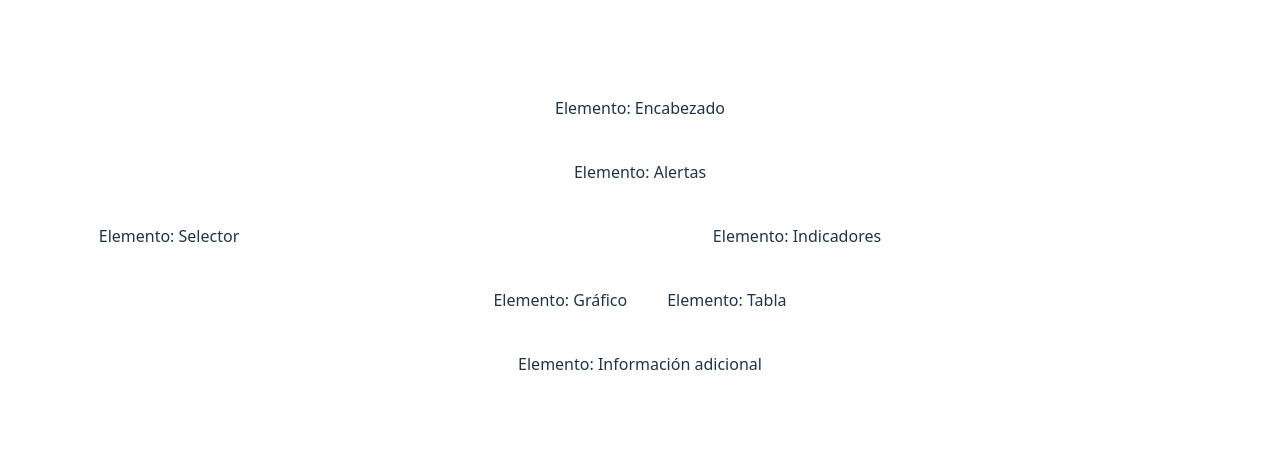
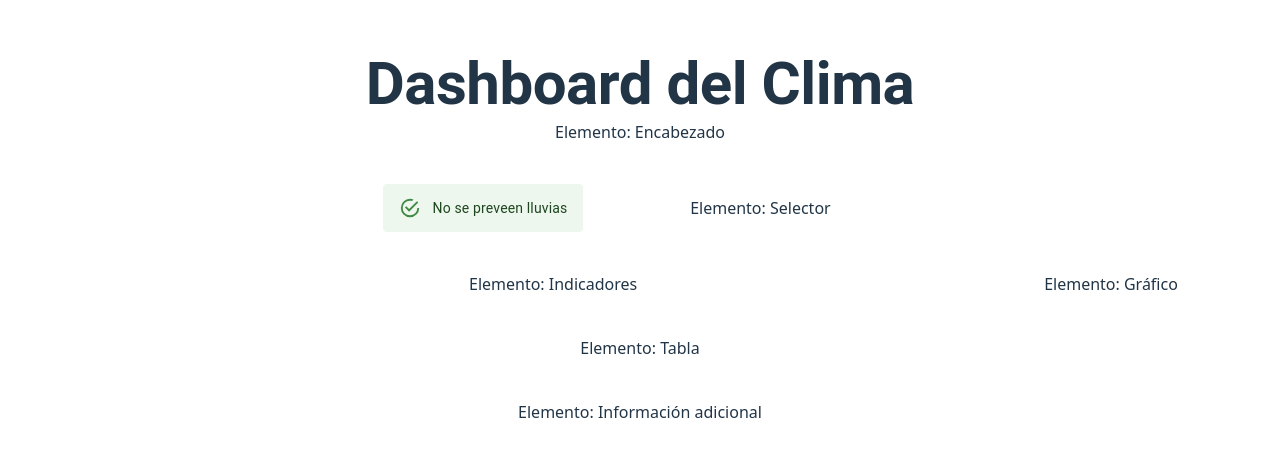
Before and after one commit to MarSalvatore28/DashboardSalvatore, a React (Vite) app: page / in a window 1280 px wide. Shown: the part 164-620 px from the top of the page. Built offline with nearby package versions, Linux system fonts and the light colour scheme.

Commit message:
ya esta listo

```diff
--- a/src/App.tsx
+++ b/src/App.tsx
@@ -3,18 +3,23 @@
 //import viteLogo from '/vite.svg'
 import './App.css'
 import { Grid } from '@mui/material';
+import HeaderUI from './components/HeaderUI';
+import AlertUI from './components/AlertUI';
 
 function App() {
-//  const [count, setCount] = useState(0)
+// const [count, setCount] = useState(0)
 
 return (
 <Grid container spacing={5} justifyContent="center" alignItems="center">
 
 {/* Encabezado */}
-      <Grid size={{ xs: 12, md: 12 }}>Elemento: Encabezado</Grid>
+<Grid size={{ xs: 12, md: 12 }}> <HeaderUI/> Elemento: Encabezado</Grid>
 
 {/* Alertas */}
-      <Grid size={{ xs: 12, md: 12 }}>Elemento: Alertas</Grid>
+<Grid container justifyContent="right" alignItems="center">
+<AlertUI description="No se preveen lluvias"/>
+
+</Grid>
 
 {/* Selector */}
 <Grid size={{ xs: 12, md: 3 }}>Elemento: Selector</Grid>
--- /dev/null
+++ b/src/components/AlertUI.tsx
@@ -0,0 +1,11 @@
+import Alert from '@mui/material/Alert';
+
+interface AlertConfig {
+    description: string;
+}
+
+export default function AlertUI( config:AlertConfig ) {
+    return (
+        <Alert variant="standard" severity="success"> {config.description} </Alert>
+    )
+}
--- /dev/null
+++ b/src/components/HeaderUI.tsx
@@ -0,0 +1,20 @@
+import Typography from '@mui/material/Typography';
+import React from 'react'; // Importación necesaria en archivos .tsx aunque no se use directamente React.createElement
+
+/**
+ * Componente funcional para el encabezado de la aplicación (Dashboard del Clima).
+ * Utiliza Typography de MUI con estilos específicos.
+ */
+export default function HeaderUI() {
+    return (
+        <Typography
+            // Estilo tipográfico de un encabezado de nivel 2
+            variant="h2"
+            // Renderización como un encabezado de nivel 1 semántico
+            component="h1"
+            // Estilo en línea para mostrar el texto en negrita
+            sx={{ fontWeight: 'bold' }}>
+            Dashboard del Clima
+        </Typography>
+    );
+}
```
Lines whose indentation alone changed are shown as unchanged.
